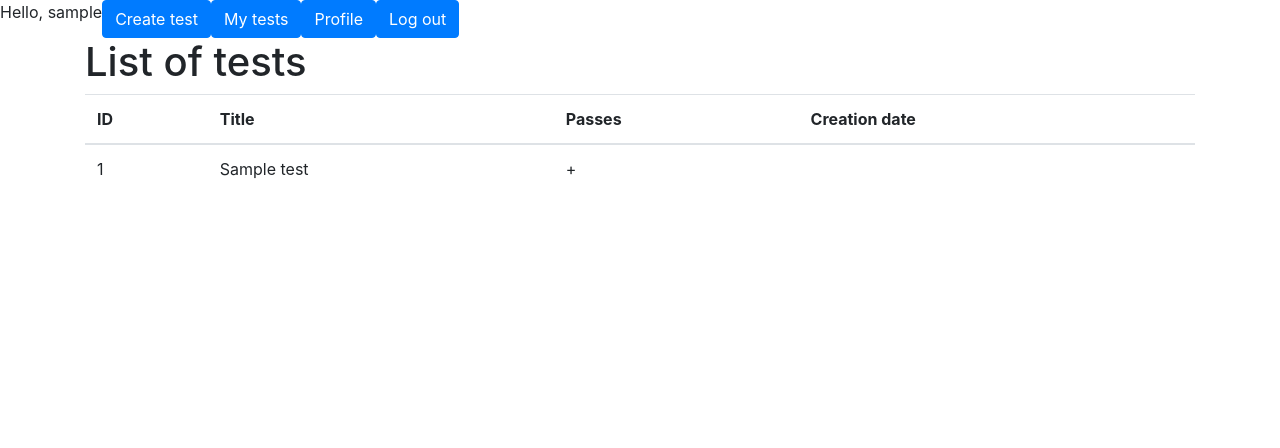
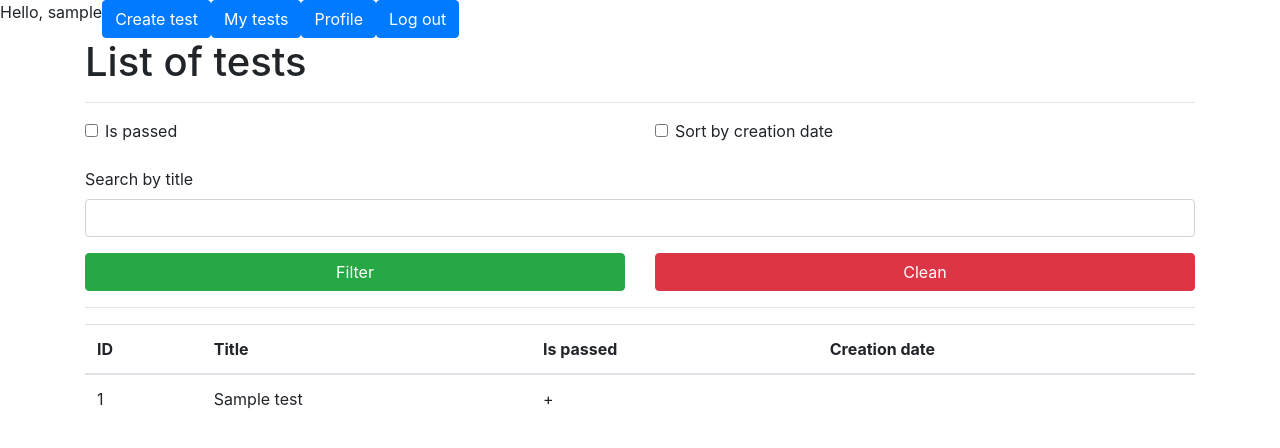
Before and after one commit to zaldis/TestSystem, a Django app: page /accounts/mytests/ in a window 1280 px wide. Shown: the top 448 px of the page. Run offline with Django 3.2, Linux system fonts and the light colour scheme; a user stored in the database is signed in; tables that the repository leaves empty hold one stand-in row (values such as "Sample post"); some libraries are stand-ins or nearby versions.

Commit message:
Add tests filtration

```diff
--- a/core/templates/accounts/mytests.html
+++ b/core/templates/accounts/mytests.html
@@ -7,12 +7,61 @@
 {% block content %}
     <h1>List of tests</h1>
 
-    {{ locale }}
+    <hr />
+    <form enctype="multipart/form-data">
+        <div class="row">
+            <div class="col">
+                <div class="form-check">
+                    <input type="checkbox" id="is_passed" name="is_passed"
+                           class="form-check-input">
+                    <label for="is_passed" class="form-check-label">Is passed</label>
+                </div>
+            </div>
+
+            <div class="col">
+                <div class="form-check">
+                    <input type="checkbox" id="sort" name="sort"
+                           class="form-check-input">
+                    <label for="sort" class="form-check-label">
+                        Sort by creation date</label>
+                </div>
+            </div>
+        </div>
+
+        <br>
+
+        <div class="row">
+            <div class="col">
+                <div class="form-group">
+                    <label for="search" class="form-label">Search by title</label>
+                    <input type="text" id="search" name="search" class="form-control">
+                </div>
+            </div>
+        </div>
+
+        <input type="hidden" name="client_zone" class="timezone">
+
+        <div class="row">
+            <div class="col-6">
+                <button type="submit" class="btn btn-success" style="width: 100%;">
+                    Filter
+                </button>
+            </div>
+
+            <div class="col-6">
+                <button type="reset" class="btn btn-danger" style="width: 100%;">
+                    Clean
+                </button>
+            </div>
+        </div>
+    <form>
+    <hr />
+
     <table class="table table-hover">
         <thead>
             <th>ID</th>
             <th>Title</th>
-            <th>Passes</th>
+            <th>Is passed</th>
             <th>Creation date</th>
         </thead>
 
--- a/core/templates/base.html
+++ b/core/templates/base.html
@@ -24,13 +24,16 @@
                     <button type="submit" class="btn btn-primary">Create test</button>
                 </form>
 
-                <button type="submit" class="btn btn-primary" onclick="loadTests()">My tests</button>
+                <form action="{% url 'mytests' %}">
+                    <input type="hidden" name="client_zone" class="timezone">
+                    <button type="submit" class="btn btn-primary">My tests</button>
+                </form>
 
-                <form method="GET" action="/accounts/profile">
+                <form action="{% url 'profile' %}">
                     <button type="submit" class="btn btn-primary">Profile</button>
                 </form>
 
-                <form method="GET" action="/logout">
+                <form action="{% url 'logout' %}">
                     <button type="submit" class="btn btn-primary">Log out</button>
                 </form>
             </div>
@@ -66,6 +69,13 @@
                 const url = `{% url 'mytests' %}?client_zone=${getTimeZone()}`
                 window.location.href = url;
             }
+
+            $(function() {
+                const client_zone = getTimeZone();
+                $('.timezone').val(client_zone);
+            });
         </script>
+
+        {% block scripts %} {% endblock %}
     </body>
 </html>
--- a/core/views.py
+++ b/core/views.py
@@ -59,6 +59,22 @@ class MyTestsView(LoginRequiredMixin, ClientZoneMixin, ListView):
     context_object_name = 'tests'
     template_name = 'accounts/mytests.html'
 
+    def get_queryset(self):
+        result = super().get_queryset().order_by('-creation_date')
+
+        search = self.request.GET.get('search', '')
+        result = result.filter(title__icontains=search)
+
+        is_passed = self.request.GET.get('is_passed', 'off') == 'on'
+        if is_passed:
+            result = result.filter(passes__gte=1)
+
+        sort_by_asc = self.request.GET.get('sort', 'off') == 'on'
+        if sort_by_asc:
+            result = result.order_by('creation_date')
+
+        return result
+
 
 def logout(request):
     return logout_then_login(request)
```
Also changed, not shown: requirements.txt (added, +20 -0 lines).
